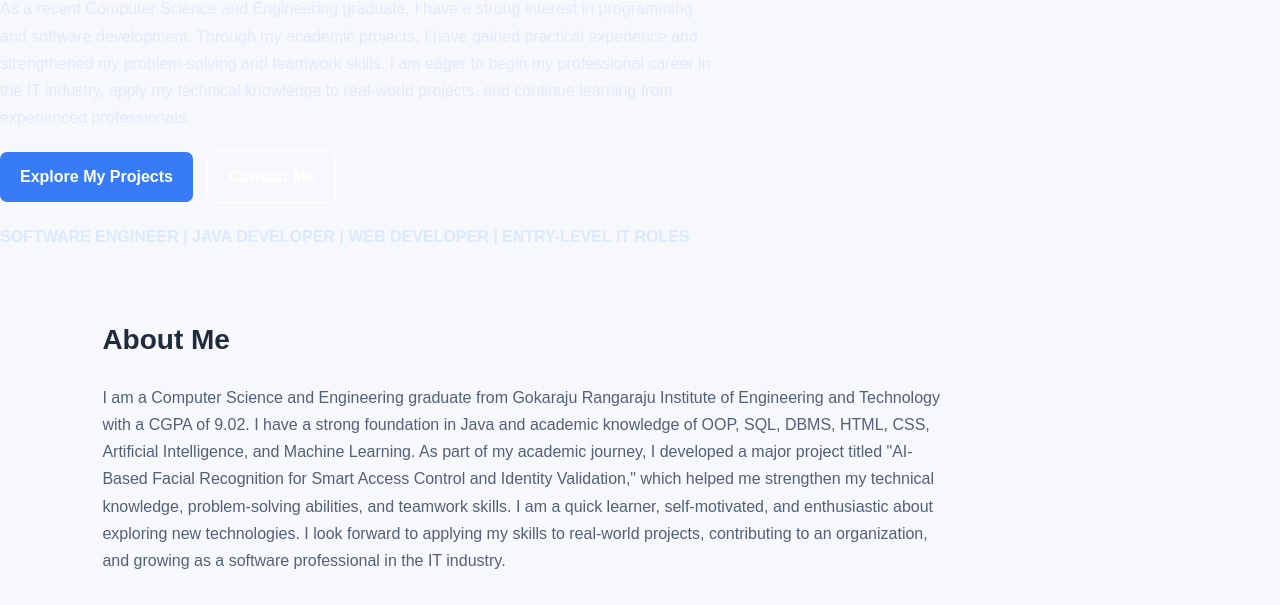
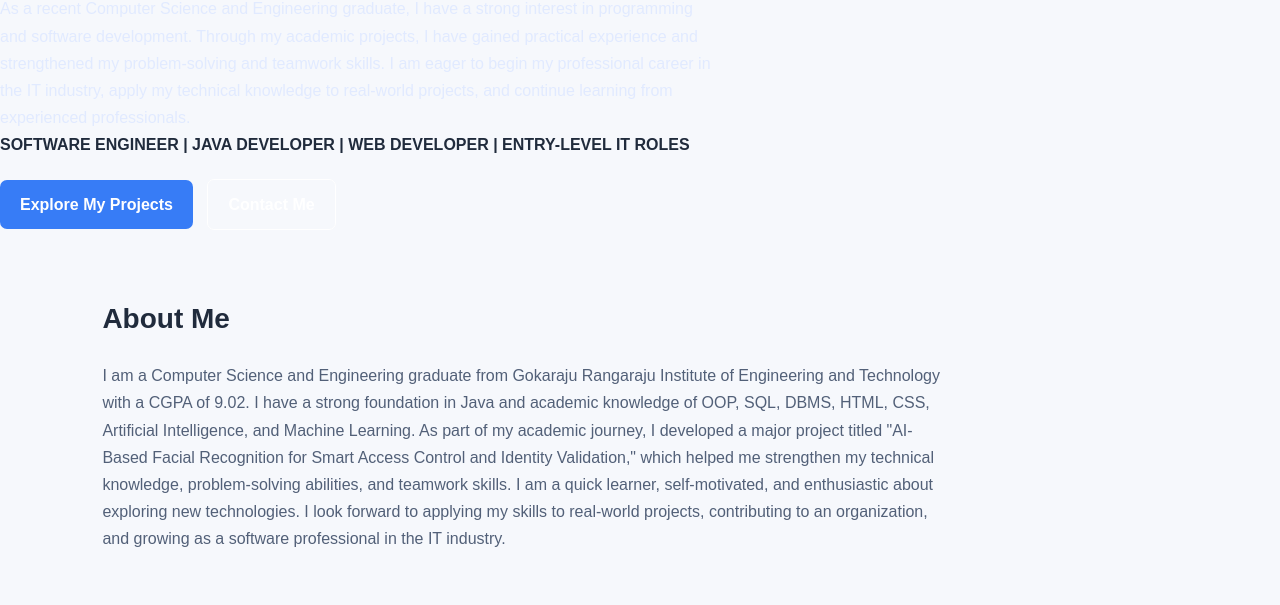
Before and after one commit to rupa-17/Portfolio, a plain HTML site: page index.html in a window 1280 px wide. Shown: the part 195-800 px from the top of the page. Drawn offline with Linux system fonts and the light colour scheme.

Commit message:
Update index.html

```diff
--- a/index.html
+++ b/index.html
@@ -56,16 +56,6 @@
     nav a:hover {
       color: #82b5ff;
     }
-
-
-.hero .hero-roles {
-  margin-top: 20px;
-  max-width: 100%;
-  font-size: 16px;
-  line-height: 1.8;
-  font-weight: 600;
-  color: #dbeafe;
-}
 
 }
     .hero {
@@ -308,13 +298,10 @@
         my technical knowledge to real-world projects, and continue
         learning from experienced professionals.
       </p>
-
-
+       <h4>SOFTWARE ENGINEER | JAVA DEVELOPER | WEB DEVELOPER | ENTRY-LEVEL IT ROLES</h4>
       <a class="btn" href="#projects">Explore My Projects</a>
       <a class="btn secondary" href="#contact">Contact Me</a>
-      <p class="hero-roles">
-        SOFTWARE ENGINEER | JAVA DEVELOPER | WEB DEVELOPER | ENTRY-LEVEL IT ROLES
-      </p>
+
 
     </div>
 
```
